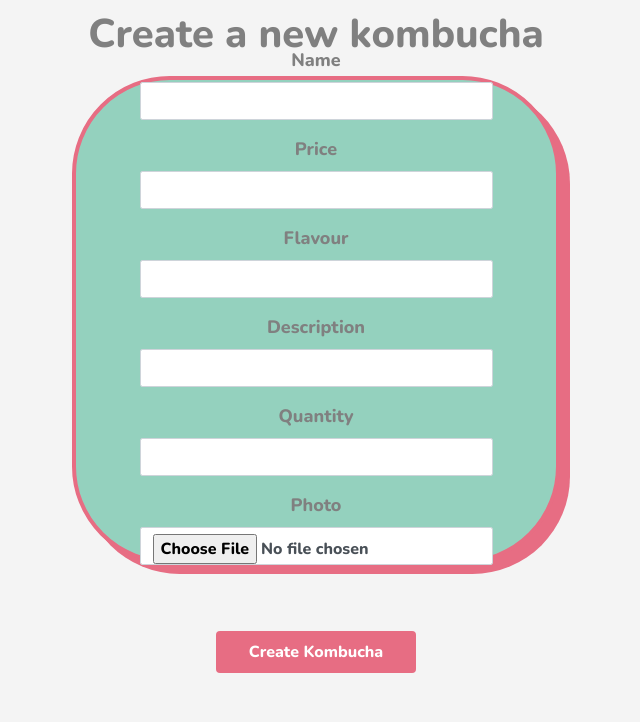
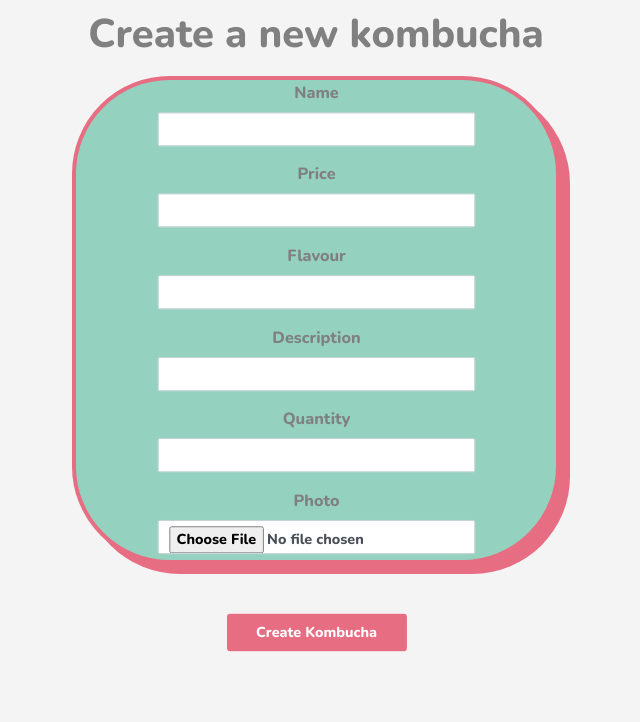
Before and after one commit to GregSmith92/Cha-Cha_Kombucha, a Rails app: page /kombuchas/new in a window 1280 px wide. Shown: the part 57-779 px from the top of the page, without its empty margins (324-964 px from the left). Run offline with Rails 7, Linux system fonts and the light colour scheme; the visitor is signed in with stand-in values (Sample User, id 1); style sheets or scripts are compiled from the project's sources; some libraries are stand-ins or nearby versions.

Commit message:
changed cards layout

```diff
--- a/app/assets/stylesheets/components/_card.scss
+++ b/app/assets/stylesheets/components/_card.scss
@@ -61,7 +61,8 @@
 
 .card-pricing {
   position: absolute;
-  right: 36px;
+  padding-top: 10%;
+  right: 30px;
   top: 46px;
 }
 
--- a/app/assets/stylesheets/components/_form.scss
+++ b/app/assets/stylesheets/components/_form.scss
@@ -26,8 +26,18 @@
   border-radius: 20%;
   background: #94D1BE;
   box-shadow: 10px 10px 0 #E76D83;
+
 }
 
+.simple_form {
+transform: scale(0.9, 0.9);
+padding-bottom: 10px;
+}
+
+.form-group {
+margin-top: 5%;
+position: relative;
+}
 
 .btn-flat:hover {
   background: #94D1BE;
--- a/app/views/kombuchas/new.html.erb
+++ b/app/views/kombuchas/new.html.erb
@@ -14,9 +14,8 @@
           <%= f.input :quantity %>
           <%= f.input :photo %>
           <%= f.button :submit, class: "btn btn-flat banner-button"  %>
-          <% end %>
-        </div>
-
+          </div>
+        <% end %>
     </div>
   </div>
 </div>
--- a/app/views/users/dashboard.html.erb
+++ b/app/views/users/dashboard.html.erb
@@ -32,7 +32,7 @@
       <%= cl_image_tag trans.kombucha.photo, height: 266, width: 300, crop: :fill %>
       <div class="card-info-trans">
         <div>
-        <h2> <%=trans.kombucha.name%> was sold to: </h2>
+        <h2> <%=trans.kombucha.name%> sold to: </h2>
         <p><%= trans.first_name %></p>
         <p><%= trans.last_name %></p>
         <p><%= trans.shipping_address %></p>
```
